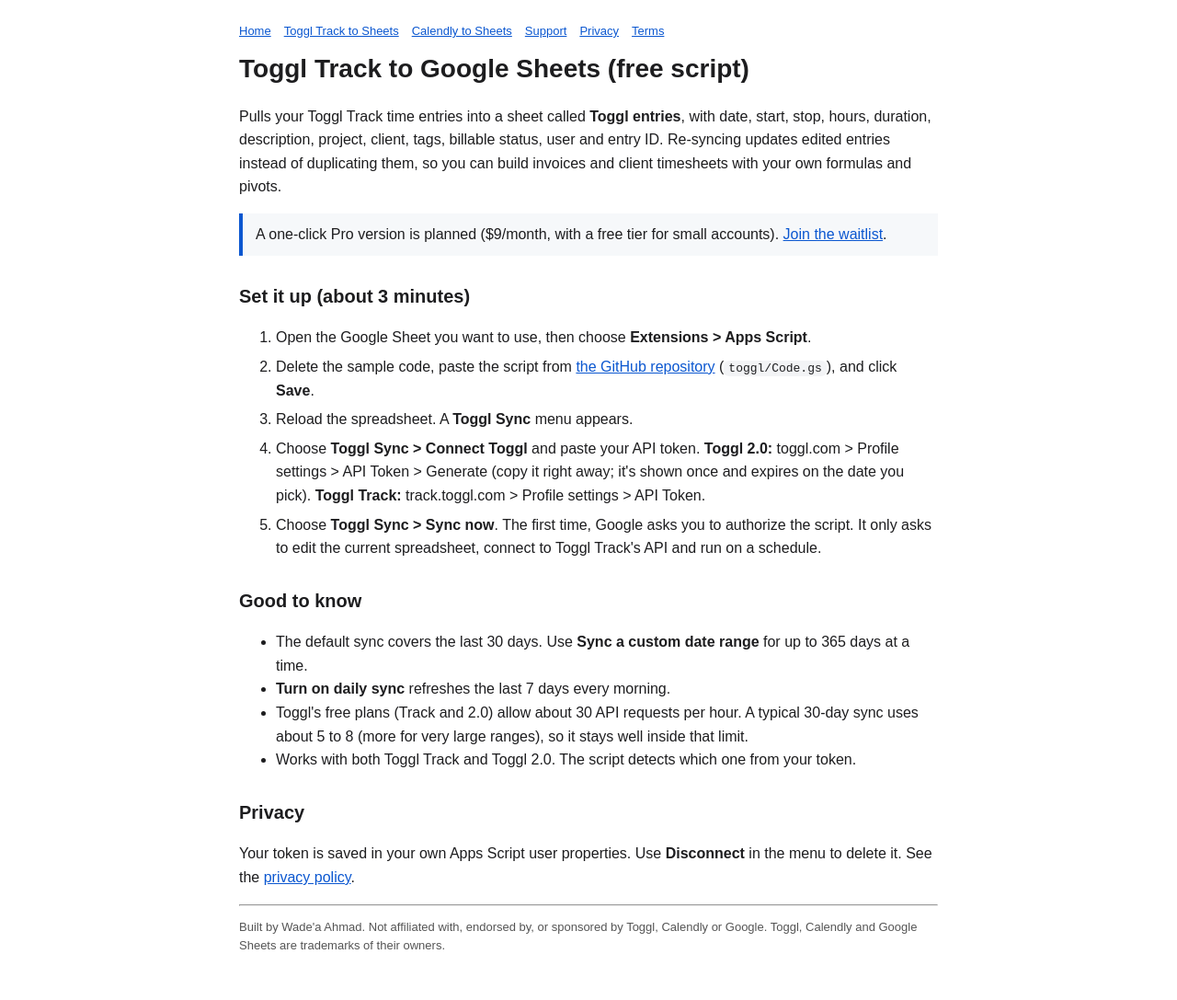
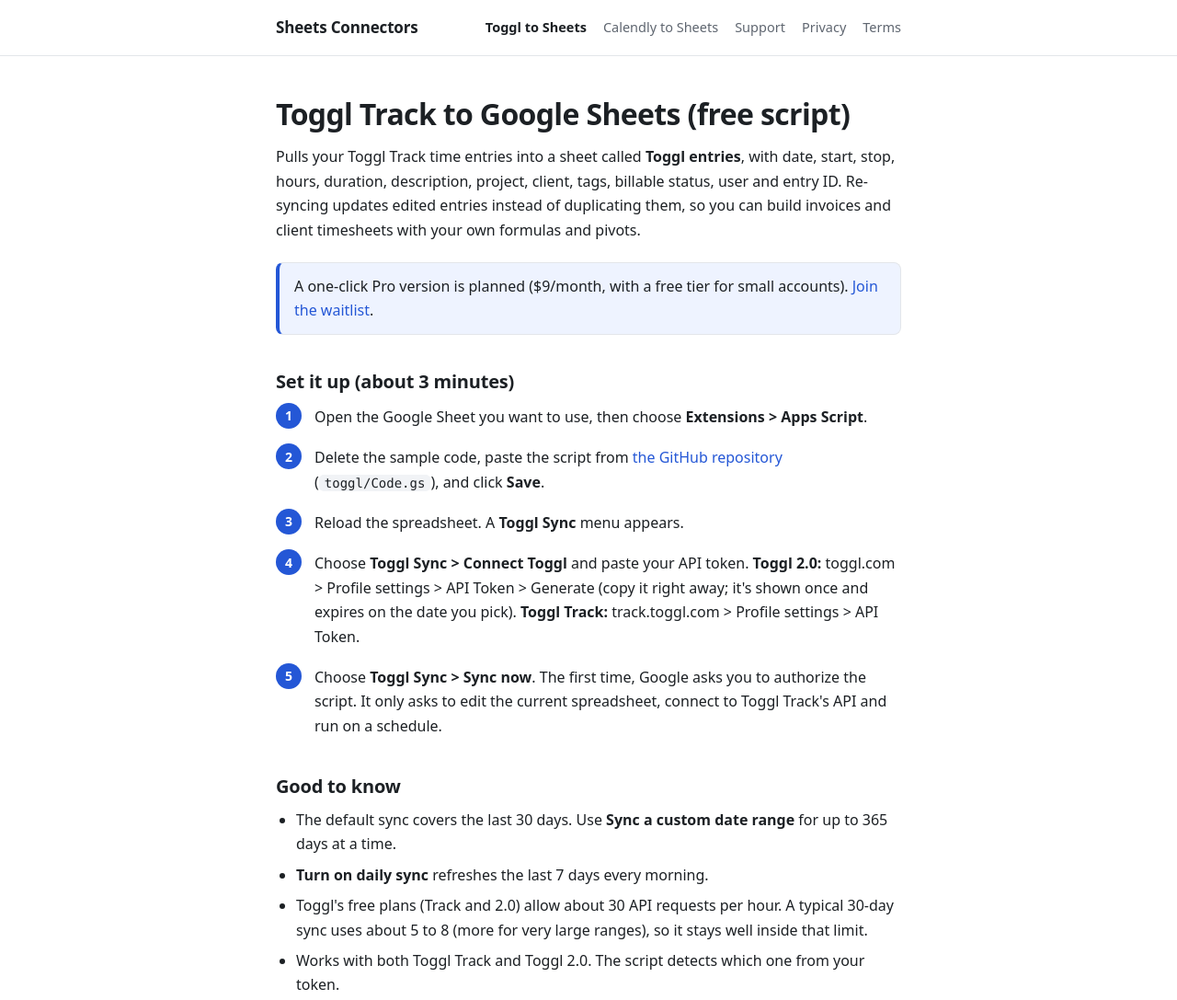
Before and after one commit to woa2013-cpu/sheets-connectors, a plain HTML site: page docs/toggl.html in a window 1280 px wide. Shown: the top 1087 px of the page at 92% size. Drawn offline with Linux system fonts and the light colour scheme.

Commit message:
Restyle docs site: shared stylesheet, header, cards, footer, dark mode
Co-Authored-By: Claude Sonnet 5.5 <noreply@anthropic.com>
Claude-Session: https://claude.ai/code/session_01Cf8Bz9hyVpUqaxufugUXVb

```diff
--- /dev/null
+++ b/docs/style.css
@@ -0,0 +1,37 @@
+:root{--bg:#fff;--bg-soft:#f6f7f9;--text:#1c2024;--muted:#5f6670;--line:#e3e6ea;--accent:#2457d6;--accent-soft:#eef3ff;--code:#f1f3f6}
+@media (prefers-color-scheme:dark){:root{--bg:#14171b;--bg-soft:#1b1f24;--text:#e8eaed;--muted:#9aa2ad;--line:#2b3138;--accent:#7aa2ff;--accent-soft:#1d2433;--code:#22272e}}
+*{box-sizing:border-box}
+html{-webkit-text-size-adjust:100%}
+body{margin:0;background:var(--bg);color:var(--text);font:16px/1.65 system-ui,-apple-system,"Segoe UI",Roboto,Helvetica,Arial,sans-serif}
+a{color:var(--accent);text-decoration:none}a:hover{text-decoration:underline}
+.wrap{max-width:720px;margin:0 auto;padding:0 20px}
+header.site{border-bottom:1px solid var(--line);background:var(--bg)}
+header.site .wrap{display:flex;flex-wrap:wrap;align-items:center;justify-content:space-between;gap:8px 24px;padding-top:16px;padding-bottom:16px}
+.brand{font-weight:700;font-size:17px;color:var(--text);letter-spacing:-.01em}.brand:hover{text-decoration:none}
+nav.top{display:flex;flex-wrap:wrap;gap:4px 18px;font-size:14.5px}
+nav.top a{color:var(--muted)}nav.top a:hover,nav.top a[aria-current]{color:var(--text);text-decoration:none}
+nav.top a[aria-current]{font-weight:600}
+main{padding:44px 0 56px}
+h1{font-size:32px;line-height:1.2;letter-spacing:-.02em;margin:0 0 14px}
+h2{font-size:20px;line-height:1.3;margin:38px 0 10px;letter-spacing:-.01em}
+p{margin:0 0 14px}
+.lead{font-size:18px;color:var(--muted);margin-bottom:24px}
+ul,ol{padding-left:22px;margin:0 0 14px}li{margin-bottom:7px}
+code{background:var(--code);padding:1px 6px;border-radius:5px;font:14px ui-monospace,SFMono-Regular,Menlo,Consolas,monospace}
+pre{background:var(--code);padding:14px;border-radius:8px;overflow-x:auto}
+.note{background:var(--accent-soft);border:1px solid var(--line);border-left:4px solid var(--accent);border-radius:8px;padding:12px 16px;margin:22px 0}
+.note p{margin:0}
+ol.steps{list-style:none;counter-reset:s;padding:0}
+ol.steps li{counter-increment:s;position:relative;padding:2px 0 2px 42px;margin-bottom:14px}
+ol.steps li::before{content:counter(s);position:absolute;left:0;top:0;width:28px;height:28px;border-radius:50%;background:var(--accent);color:var(--bg);font-size:14px;font-weight:600;display:flex;align-items:center;justify-content:center}
+.cards{display:grid;grid-template-columns:repeat(auto-fit,minmax(260px,1fr));gap:16px;margin:28px 0}
+.card{display:block;border:1px solid var(--line);background:var(--bg-soft);border-radius:12px;padding:20px;color:var(--text)}
+.card:hover{text-decoration:none;border-color:var(--accent)}
+.card h3{margin:0 0 6px;font-size:18px;color:var(--accent)}
+.card p{margin:0;color:var(--muted);font-size:15px}
+.tag{display:inline-block;font-size:12.5px;font-weight:600;color:var(--accent);background:var(--accent-soft);border-radius:999px;padding:2px 10px;margin-bottom:12px}
+footer.site{border-top:1px solid var(--line);background:var(--bg-soft);color:var(--muted);font-size:13.5px}
+footer.site .wrap{padding-top:22px;padding-bottom:28px}
+footer.site p{margin:0 0 8px}
+footer.site a{color:var(--muted);text-decoration:underline}
+@media (max-width:520px){h1{font-size:27px}main{padding-top:32px}}
--- a/docs/toggl.html
+++ b/docs/toggl.html
@@ -1,15 +1,8 @@
-<!doctype html><html lang="en"><head><meta charset="utf-8"><meta name="viewport" content="width=device-width,initial-scale=1">
-<title>Toggl Track to Google Sheets: free script</title><meta name="description" content="Toggl Track to Google Sheets: free script"><style>body{font-family:Arial,Helvetica,sans-serif;max-width:760px;margin:0 auto;padding:24px 16px;line-height:1.6;color:#1d1d1f;background:#fff}
-h1{font-size:28px;margin:8px 0 4px}h2{font-size:20px;margin-top:28px}code,pre{background:#f3f4f6;border-radius:6px}code{padding:1px 5px}
-pre{padding:12px;overflow-x:auto}a{color:#0b57d0}.note{background:#f6f8fa;border-left:4px solid #0b57d0;padding:10px 14px;margin:16px 0}
-.small{font-size:13px;color:#555}nav a{margin-right:14px}ol li{margin-bottom:6px}</style></head><body>
-<nav class="small"><a href="index.html">Home</a><a href="toggl.html">Toggl Track to Sheets</a><a href="calendly.html">Calendly to Sheets</a><a href="support.html">Support</a><a href="privacy.html">Privacy</a><a href="terms.html">Terms</a></nav>
-
-<h1>Toggl Track to Google Sheets (free script)</h1>
+<!doctype html><html lang="en"><head><meta charset="utf-8"><meta name="viewport" content="width=device-width,initial-scale=1"><title>Toggl Track to Google Sheets: free script</title><meta name="description" content="Toggl Track to Google Sheets: free script"><link rel="stylesheet" href="style.css"></head><body><header class="site"><div class="wrap"><a class="brand" href="index.html">Sheets Connectors</a><nav class="top"><a href="toggl.html" aria-current="page">Toggl to Sheets</a><a href="calendly.html">Calendly to Sheets</a><a href="support.html">Support</a><a href="privacy.html">Privacy</a><a href="terms.html">Terms</a></nav></div></header><main><div class="wrap"><h1>Toggl Track to Google Sheets (free script)</h1>
 <p>Pulls your Toggl Track time entries into a sheet called <b>Toggl entries</b>, with date, start, stop, hours, duration, description, project, client, tags, billable status, user and entry ID. Re-syncing updates edited entries instead of duplicating them, so you can build invoices and client timesheets with your own formulas and pivots.</p>
 <div class="note">A one-click Pro version is planned ($9/month, with a free tier for small accounts). <a href="https://tally.so/r/jeZ5M9">Join the waitlist</a>.</div>
 <h2>Set it up (about 3 minutes)</h2>
-<ol>
+<ol class="steps">
 <li>Open the Google Sheet you want to use, then choose <b>Extensions &gt; Apps Script</b>.</li>
 <li>Delete the sample code, paste the script from <a href="https://github.com/woa2013-cpu/sheets-connectors">the GitHub repository</a> (<code>toggl/Code.gs</code>), and click <b>Save</b>.</li>
 <li>Reload the spreadsheet. A <b>Toggl Sync</b> menu appears.</li>
@@ -21,6 +14,4 @@ pre{padding:12px;overflow-x:auto}a{color:#0b57d0}.note{background:#f6f8fa;border
 <li>Toggl's free plans (Track and 2.0) allow about 30 API requests per hour. A typical 30-day sync uses about 5 to 8 (more for very large ranges), so it stays well inside that limit.</li>
 <li>Works with both Toggl Track and Toggl 2.0. The script detects which one from your token.</li></ul>
 <h2>Privacy</h2>
-<p>Your token is saved in your own Apps Script user properties. Use <b>Disconnect</b> in the menu to delete it. See the <a href="privacy.html">privacy policy</a>.</p>
-<hr><p class="small">Built by Wade'a Ahmad. Not affiliated with, endorsed by, or sponsored by Toggl, Calendly or Google. Toggl, Calendly and Google Sheets are trademarks of their owners.</p>
-</body></html>
+<p>Your token is saved in your own Apps Script user properties. Use <b>Disconnect</b> in the menu to delete it. See the <a href="privacy.html">privacy policy</a>.</p></div></main><footer class="site"><div class="wrap"><p>Built by Wade'a Ahmad. Not affiliated with, endorsed by, or sponsored by Toggl, Calendly or Google. Toggl, Calendly and Google Sheets are trademarks of their owners.</p><p><a href="https://github.com/woa2013-cpu/sheets-connectors">GitHub</a> &middot; <a href="support.html">Support</a> &middot; <a href="privacy.html">Privacy</a> &middot; <a href="terms.html">Terms</a></p></div></footer></body></html>
```
Also changed, not shown: docs/calendly.html (+3 -12 lines), docs/index.html (+3 -14 lines), docs/privacy.html (+2 -11 lines), docs/support.html (+2 -11 lines), docs/terms.html (+2 -11 lines).
